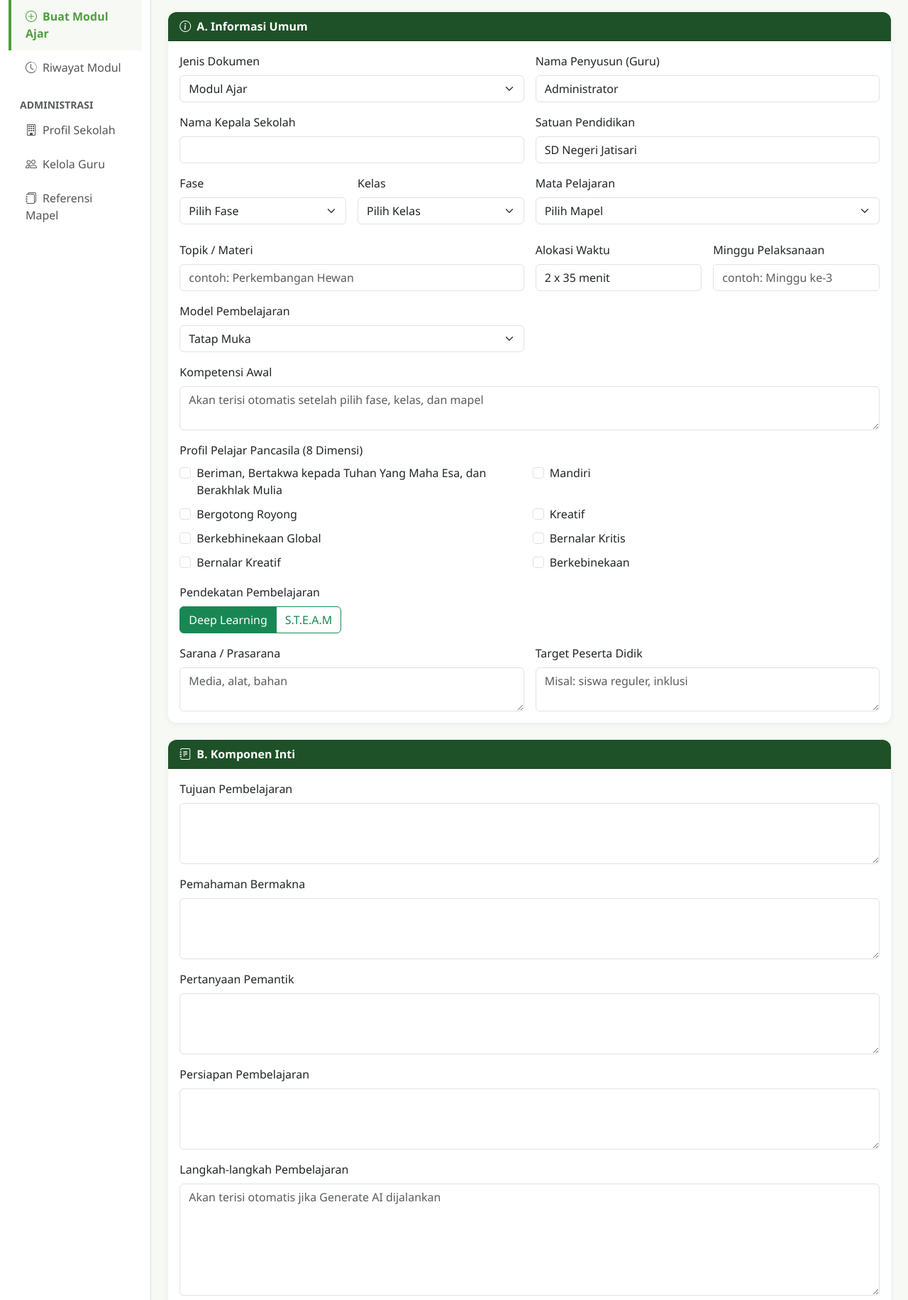
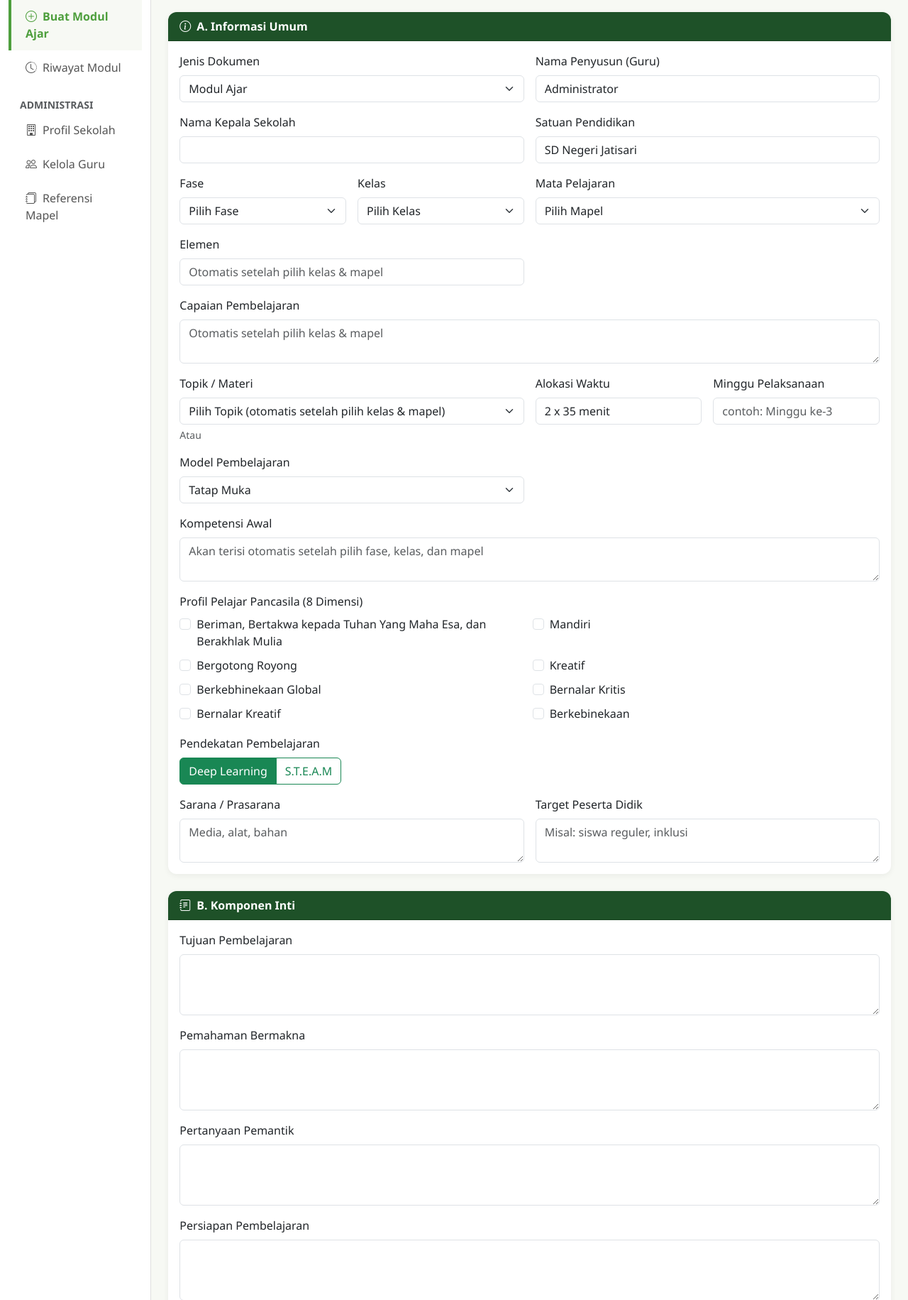
Before and after one commit to sinjowiraharja-rgb/modul-ajar-jatisari, a Flask app: page /modul/baru in a window 1280 px wide. Shown: the part 130-1961 px from the top of the page at 71% size. Run offline with Flask 3, Linux system fonts and the light colour scheme; the visitor is signed in with stand-in values (Sample User, id 1); data comes from the database, SQL or seed files in the repository; data that the repository does not hold is empty.

Commit message:
Topik dropdown, Elemen & CP auto-fill from referensi

```diff
--- a/app.py
+++ b/app.py
@@ -161,6 +161,7 @@ def kelola_referensi():
                     'mapel': request.form.get('mapel', '').strip(),
                     'elemen': request.form.get('elemen', '').strip(),
                     'capaian_pembelajaran': request.form.get('capaian_pembelajaran', '').strip(),
+                    'list_topik': request.form.get('list_topik', '').strip(),
                 }
                 success, msg = db.add_referensi_mapel(data)
                 flash(msg, 'success' if success else 'danger')
@@ -177,6 +178,7 @@ def kelola_referensi():
                     'mapel': request.form.get('mapel', '').strip(),
                     'elemen': request.form.get('elemen', '').strip(),
                     'capaian_pembelajaran': request.form.get('capaian_pembelajaran', '').strip(),
+                    'list_topik': request.form.get('list_topik', '').strip(),
                 }
                 if ref_id:
                     db.update_referensi_mapel(int(ref_id), data)
@@ -393,7 +395,8 @@ def api_referensi():
     return jsonify([{
         'id': item['id'],
         'elemen': item['elemen'],
-        'capaian_pembelajaran': item['capaian_pembelajaran']
+        'capaian_pembelajaran': item['capaian_pembelajaran'],
+        'list_topik': item['list_topik']
     } for item in data])
 
 
--- a/database.py
+++ b/database.py
@@ -56,9 +56,15 @@ def init_db():
             mapel TEXT NOT NULL,
             elemen TEXT,
             capaian_pembelajaran TEXT,
+            list_topik TEXT,
             UNIQUE(fase, kelas, mapel)
         )
     ''')
+    # Tambah kolom list_topik jika tabel sudah ada sebelumnya
+    try:
+        cursor.execute('ALTER TABLE referensi_mapel ADD COLUMN list_topik TEXT')
+    except sqlite3.OperationalError:
+        pass  # kolom sudah ada
 
     # Tabel modul ajar
     cursor.execute('''
@@ -215,11 +221,11 @@ def add_referensi_mapel(data):
     conn = get_db_connection()
     try:
         conn.execute('''
-            INSERT INTO referensi_mapel (fase, kelas, mapel, elemen, capaian_pembelajaran)
-            VALUES (?, ?, ?, ?, ?)
+            INSERT INTO referensi_mapel (fase, kelas, mapel, elemen, capaian_pembelajaran, list_topik)
+            VALUES (?, ?, ?, ?, ?, ?)
         ''', (
             data['fase'], data['kelas'], data['mapel'], data.get('elemen', ''),
-            data.get('capaian_pembelajaran', '')
+            data.get('capaian_pembelajaran', ''), data.get('list_topik', '')
         ))
         conn.commit()
         return True, "Referensi berhasil ditambahkan"
@@ -234,10 +240,10 @@ def add_referensi_mapel(data):
 def update_referensi_mapel(ref_id, data):
     conn = get_db_connection()
     conn.execute('''
-        UPDATE referensi_mapel SET fase = ?, kelas = ?, mapel = ?, elemen = ?, capaian_pembelajaran = ?
+        UPDATE referensi_mapel SET fase = ?, kelas = ?, mapel = ?, elemen = ?, capaian_pembelajaran = ?, list_topik = ?
         WHERE id = ?
     ''', (data['fase'], data['kelas'], data['mapel'], data.get('elemen', ''),
-          data.get('capaian_pembelajaran', ''), ref_id))
+          data.get('capaian_pembelajaran', ''), data.get('list_topik', ''), ref_id))
     conn.commit()
     conn.close()
 
--- a/templates/form_modul.html
+++ b/templates/form_modul.html
@@ -64,17 +64,31 @@
                 </div>
                 <div class="col-md-6">
                     <label class="form-label">Mata Pelajaran</label>
-                    <select class="form-select" name="mapel" id="mapelSelect" required>
+                    <select class="form-select" name="mapel" id="mapelSelect" required onchange="loadCapaian()">
                         <option value="">Pilih Mapel</option>
                         {% for mapel in mapel_list %}
                         <option value="{{ mapel }}" {{ 'selected' if modul and modul.mapel == mapel else '' }}>{{ mapel }}</option>
                         {% endfor %}
                     </select>
-                    <div id="capaianInfo" class="form-text mt-2 fst-italic text-info"></div>
+                </div>
+                <div class="col-md-6">
+                    <label class="form-label">Elemen</label>
+                    <input type="text" class="form-control" id="fieldElemen" value="" readonly placeholder="Otomatis setelah pilih kelas & mapel">
+                </div>
+                <div class="col-12">
+                    <label class="form-label">Capaian Pembelajaran</label>
+                    <textarea class="form-control" id="fieldCP" rows="2" readonly placeholder="Otomatis setelah pilih kelas & mapel"></textarea>
+                    <input type="hidden" id="existingTopik" value="{{ modul.topik if modul else '' }}">
+                    <input type="hidden" id="existingElemen" value="{{ '' if not modul else '' }}">
                 </div>
                 <div class="col-md-6">
                     <label class="form-label">Topik / Materi</label>
-                    <input type="text" class="form-control" name="topik" value="{{ modul.topik if modul else '' }}" placeholder="contoh: Perkembangan Hewan" required>
+                    <select class="form-select" name="topik" id="topikSelect" required>
+                        <option value="">Pilih Topik (otomatis setelah pilih kelas & mapel)</option>
+                    </select>
+                    <div class="form-text">Atau <a href="#" id="linkCustomTopik" style="display:none;" onclick="$('#topikSelect').hide();$('#customTopik').show();$('#customTopik').focus();return false;">ketik manual</a>
+                    <input type="text" class="form-control mt-1" id="customTopik" style="display:none;" placeholder="Ketik topik manual">
+                    </div>
                 </div>
                 <div class="col-md-3">
                     <label class="form-label">Alokasi Waktu</label>
@@ -246,37 +260,90 @@ $(document).ready(function() {
     $('#faseSelect').on('change', filterKelas);
     filterKelas();
 
-    // Ambil capaian pembelajaran dari referensi & isi kompetensi awal
+    // Ambil data referensi & isi Elemen, Capaian, Topik, Kompetensi Awal
     function loadCapaian() {
         const fase = $('#faseSelect').val();
         const kelas = $('#kelasSelect').val();
         const mapel = $('#mapelSelect').val();
         if (fase && kelas && mapel) {
             $.getJSON('{{ url_for("api_referensi") }}', {fase: fase, kelas: kelas, mapel: mapel}, function(data) {
-                if (data && data.length > 0) {
-                    const capaian = data[0].capaian_pembelajaran;
-                    const elemen = data[0].elemen;
-                    let info = '';
-                    if (elemen) {
-                        info += '<i class="bi bi-info-circle"></i> Elemen: ' + elemen + '<br>';
+                const ref = data && data.length > 0 ? data[0] : null;
+
+                // Elemen
+                if (ref && ref.elemen) {
+                    $('#fieldElemen').val(ref.elemen);
+                } else {
+                    $('#fieldElemen').val('(belum diisi admin)');
+                }
+
+                // Capaian Pembelajaran
+                if (ref && ref.capaian_pembelajaran) {
+                    $('#fieldCP').val(ref.capaian_pembelajaran);
+                    // Isi kompetensi awal jika kosong
+                    const existing = $('#fieldKompetensi').val();
+                    if (!existing) {
+                        $('#fieldKompetensi').val(ref.capaian_pembelajaran);
                     }
-                    if (capaian) {
-                        info += 'Capaian Pembelajaran: ' + capaian.substring(0, 200);
-                        // Isi kompetensi awal dengan capaian pembelajaran
-                        const existing = $('#fieldKompetensi').val();
-                        if (!existing) {
-                            $('#fieldKompetensi').val(capaian);
-                        }
-                    }
-                    $('#capaianInfo').html(info || '');
                 } else {
-                    $('#capaianInfo').html('<i class="bi bi-exclamation-triangle"></i> Referensi capaian belum tersedia. Silakan input manual atau minta admin menambahkan referensi.');
+                    $('#fieldCP').val('(belum diisi admin)');
                 }
+
+                // Topik dropdown
+                const $topik = $('#topikSelect');
+                $topik.empty().append('<option value="">Pilih Topik</option>');
+                if (ref && ref.list_topik) {
+                    const topics = ref.list_topik.split(',').map(function(t) { return t.trim(); }).filter(function(t) { return t; });
+                    topics.forEach(function(t) {
+                        $topik.append('<option value="' + t + '">' + t + '</option>');
+                    });
+                }
+                $topik.append('<option value="__custom__">Lainnya (ketik manual)...</option>');
+                $('#linkCustomTopik').show();
+
+                // Reset custom topik
+                $('#customTopik').hide().val('');
             });
         }
     }
-    $('#faseSelect, #kelasSelect, #mapelSelect').on('change', loadCapaian);
+
+    // Handler pilih topik custom
+    $(document).on('change', '#topikSelect', function() {
+        if ($(this).val() === '__custom__') {
+            $(this).hide();
+            $('#customTopik').show().focus();
+        }
+    });
+
+    // Sebelum form submit, pastikan nilai topik benar
+    $('form').on('submit', function() {
+        if ($('#customTopik').is(':visible') && $('#customTopik').val()) {
+            $('#topikSelect').removeAttr('name');
+            $('#customTopik').attr('name', 'topik');
+        } else {
+            $('#customTopik').removeAttr('name');
+            $('#topikSelect').attr('name', 'topik');
+        }
+    });
+    $('#faseSelect, #kelasSelect, #mapelSelect').on('change', function() {
+        loadCapaian();
+    });
     loadCapaian();
+
+    // Set existing topik jika edit modul
+    const existingTopik = $('#existingTopik').val();
+    if (existingTopik) {
+        setTimeout(function() {
+            const $sel = $('#topikSelect');
+            if ($sel.find('option[value="' + existingTopik + '"]').length) {
+                $sel.val(existingTopik);
+            } else {
+                $sel.hide();
+                $('#linkCustomTopik').hide();
+                $('#customTopik').show().val(existingTopik).attr('name', 'topik');
+                $sel.removeAttr('name');
+            }
+        }, 500);
+    }
 
     // Generate AI
     $('#btnGenerateAI').on('click', function() {
```
Also changed, not shown: templates/kelola_referensi.html (+13 -1 lines).
